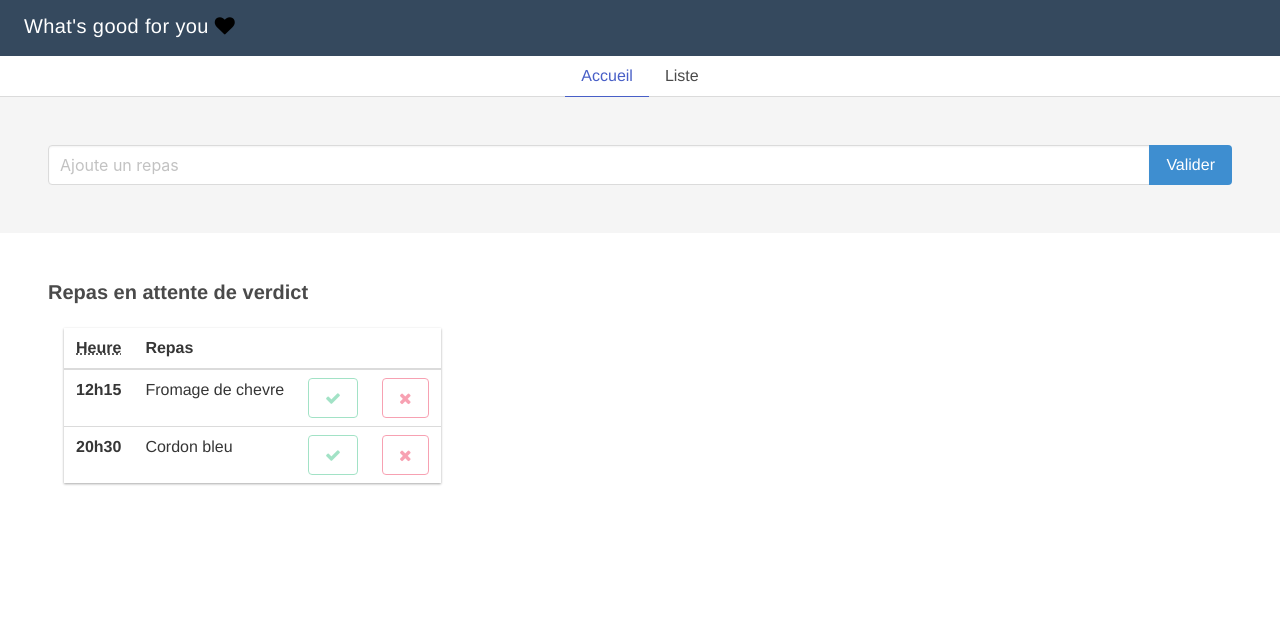
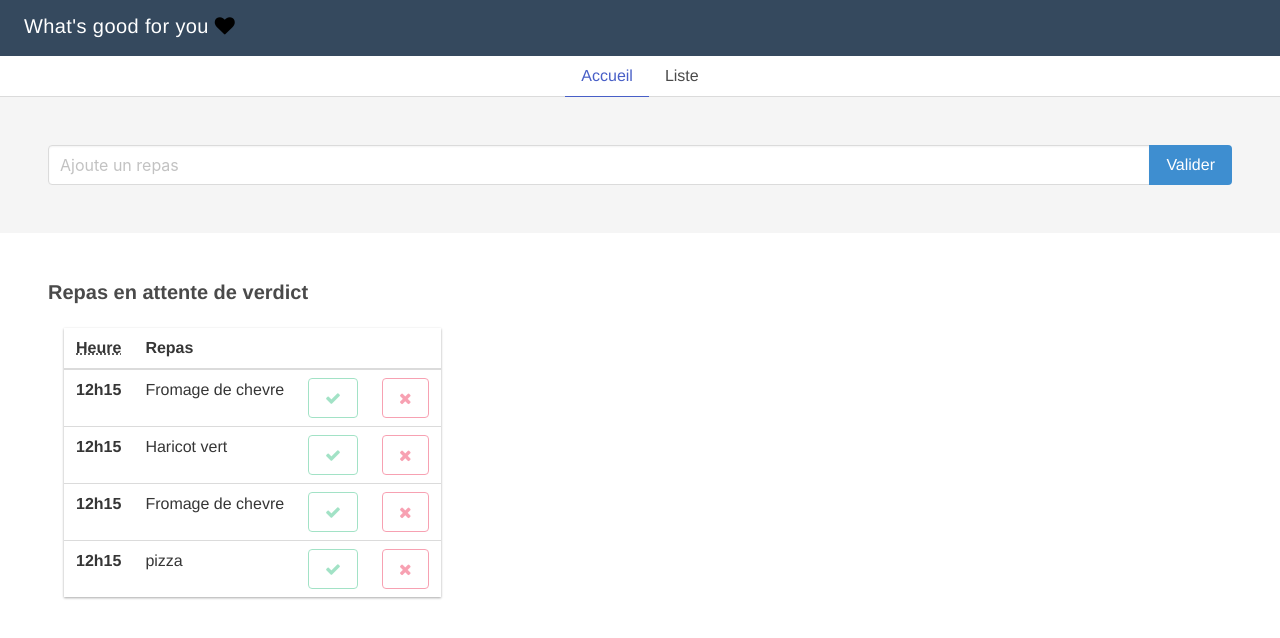
Before and after one commit to Alexandre-cibot/whatsgood, a Vue app: page /#/Home in a window 1280 px wide. Shown: the top 638 px of the page. Built offline with nearby package versions, Linux system fonts and the light colour scheme; data requests are answered from the project's data file.

Commit message:
Intégration avec Json-server

```diff
--- /dev/null
+++ b/fake-server/db.json
@@ -0,0 +1,8 @@
+{
+  "dishes": [
+    { "id": 1, "name": "Fromage de chevre", "good": 3, "bad": 4 },
+    { "id": 2, "name": "Haricot vert", "good": 10, "bad": 2 },
+    { "id": 1, "name": "Fromage de chevre", "good": 1, "bad": 3 },
+    { "id": 3, "name": "pizza", "good": 3, "bad": 1 }
+  ]
+}
--- a/package.json
+++ b/package.json
@@ -7,7 +7,8 @@
   "scripts": {
     "dev": "node build/dev-server.js",
     "start": "node build/dev-server.js",
-    "build": "node build/build.js"
+    "build": "node build/build.js",
+    "api": "json-server --watch fake-server/db.json"
   },
   "dependencies": {
     "axios": "^0.18.0",
--- a/src/components/WaitingList.vue
+++ b/src/components/WaitingList.vue
@@ -9,23 +9,9 @@
     </tr>
   </thead>
   <tbody>
-    <tr>
+    <tr v-for="dish in list">
       <th>12h15</th>
-      <td>Fromage de chevre</td>
-      <td>
-        <button class="button is-success is-outlined" disabled>
-          <i class="fa fa-check"></i>
-        </button>
-      </td>
-      <td>
-        <button class="button is-danger is-outlined" disabled>
-          <i class="fa fa-times"></i>
-        </button>
-      </td>
-    </tr>
-    <tr>
-      <th>20h30</th>
-      <td>Cordon bleu</td>
+      <td>{{dish.name}}</td>
       <td>
         <button class="button is-success is-outlined" disabled>
           <i class="fa fa-check"></i>
@@ -42,7 +28,19 @@
 </template>
 
 <script>
+const URL_API = 'http://localhost:3000/dishes'
 export default {
+  name: 'waitingList',
+  data() {
+    return {
+      list: []
+    }
+  },
+  async created() {
+   const responseList = await this.axios.get(URL_API)
+   const list = responseList.data
+   this.list = list
+  }
 
 }
 </script>
--- a/src/components/pages/List.vue
+++ b/src/components/pages/List.vue
@@ -10,24 +10,14 @@
         </tr>
       </thead>
       <tbody>
-        <tr>
-          <th>1</th>
-          <td>Fromage de chevre</td>
+        <tr v-for="(dish, idx) in list" :key="dish.id">
+          <th>{{idx+1}}</th>
+          <td>{{dish.name}}</td>
           <td>
-            1
+            {{dish.good}}
           </td>
           <td>
-            5
-          </td>
-        </tr>
-        <tr>
-          <th>2</th>
-          <td>Cordon bleu</td>
-          <td>
-            2
-          </td>
-          <td>
-            1
+            {{dish.bad}}
           </td>
         </tr>
       </tbody>
@@ -36,8 +26,19 @@
 </template>
 
 <script>
+const URL_API = 'http://localhost:3000/dishes'
 export default {
-  name: 'list'
+  name: 'list',
+  data() {
+    return {
+      list: []
+    }
+  },
+   async created() {
+   const responseList = await this.axios.get(URL_API)
+   const list = responseList.data
+   this.list = list.sort((a, b) => b.bad - a.bad)
+  }
 }
 </script>
 
--- a/src/main.js
+++ b/src/main.js
@@ -3,6 +3,9 @@
 import Vue from 'vue'
 import App from './App'
 import router from './router'
+import axios from 'axios'
+
+Vue.prototype.axios = axios
 
 import 'font-awesome/css/font-awesome.css'
 // Require the main Sass manifest file
```
